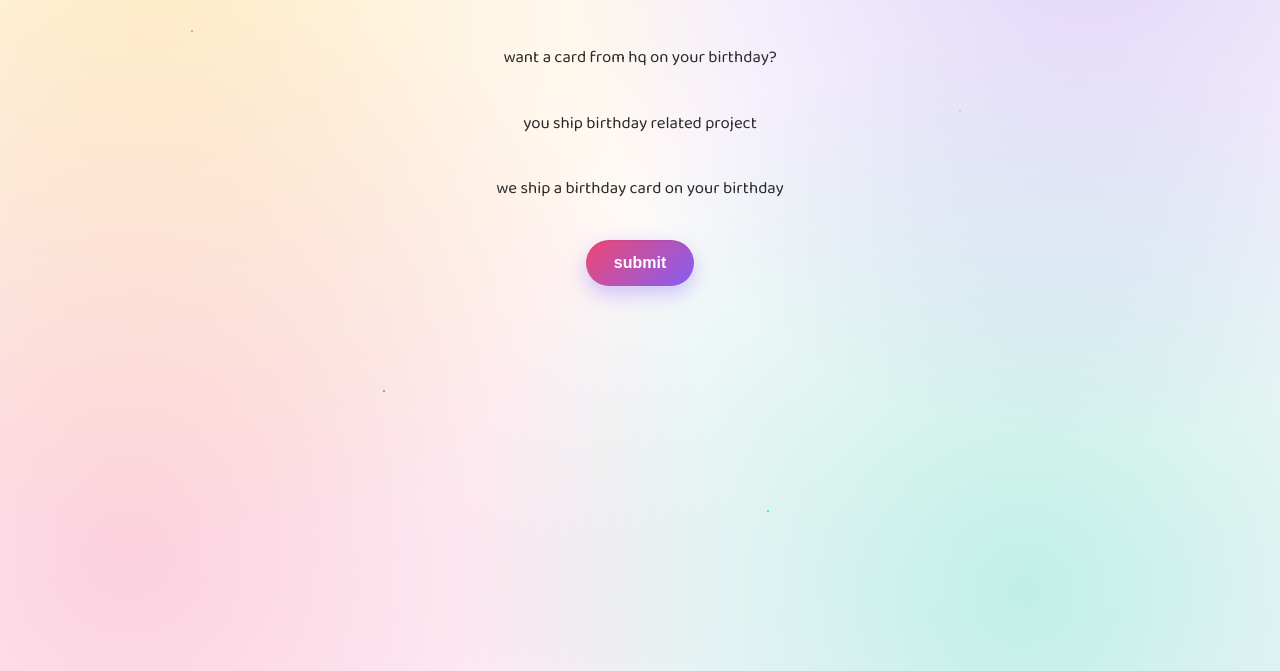
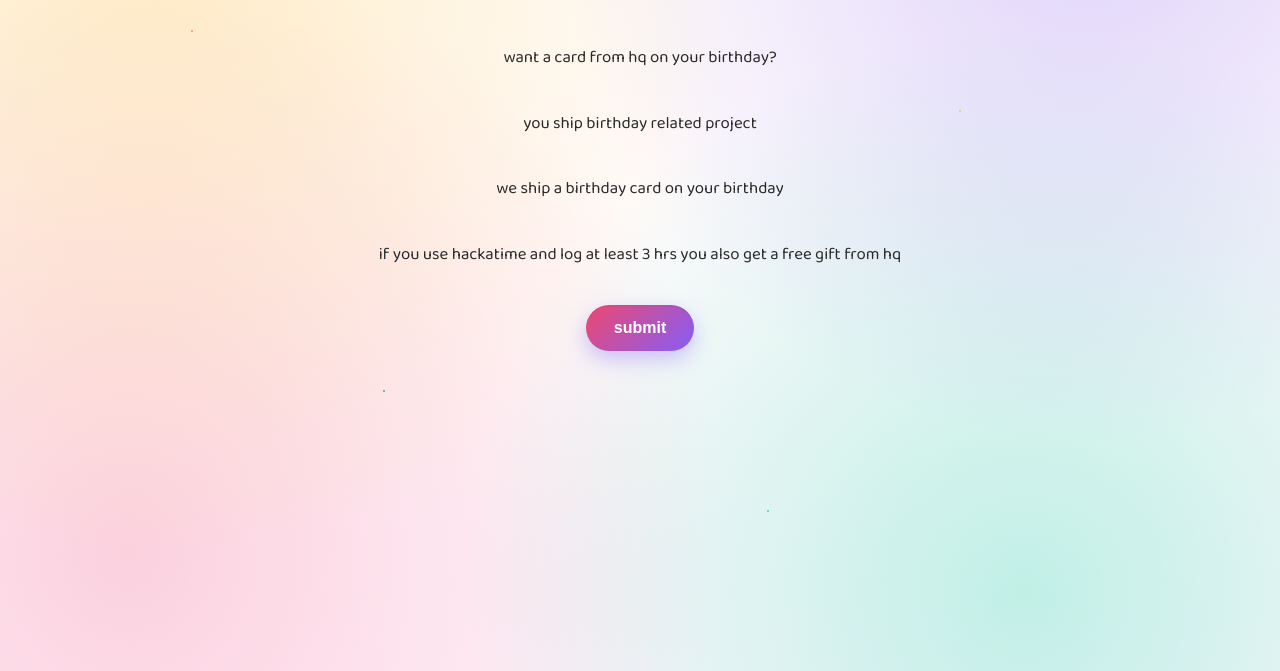
Before and after one commit to hackclub/birthday-cards, a plain HTML site: page index.html in a window 1280 px wide. Shown: the part 129-800 px from the top of the page. Drawn offline with Linux system fonts and the light colour scheme.

Commit message:
Add 3hr gift

```diff
--- a/index.html
+++ b/index.html
@@ -18,6 +18,8 @@
 
 <p>we ship a birthday card on your birthday</p>
 
+<p>if you use hackatime and log at least 3 hrs you also get a free gift from hq</p>
+
 
     <button class="button" onclick="window.location.href='https://forms.hackclub.com/t/vvzpmSihXaus';">
       submit
```
